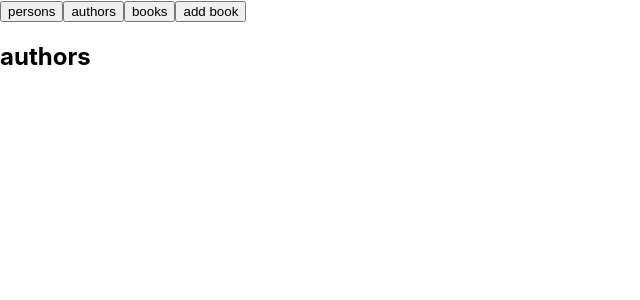
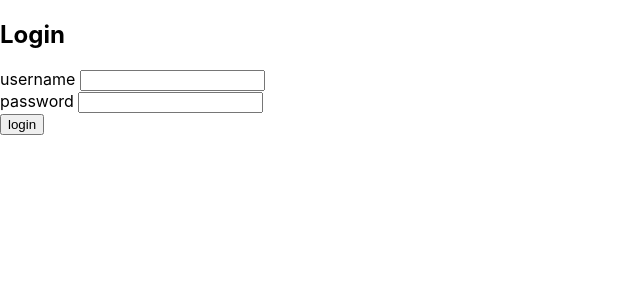
Before and after one commit to uladzimir-yeudakimovich/frontend-for-graphql, a React (Create React App) app: page / in a window 1280 px wide. Shown: the top 300 px of the page, without its empty margins (0-640 px from the left). Built offline with nearby package versions, Linux system fonts and the light colour scheme.

Commit message:
added login

```diff
--- a/package.json
+++ b/package.json
@@ -7,6 +7,7 @@
     "@testing-library/jest-dom": "^4.2.4",
     "@testing-library/react": "^9.5.0",
     "@testing-library/user-event": "^7.2.1",
+    "apollo-link-context": "^1.0.20",
     "graphql": "^15.1.0",
     "react": "^16.13.1",
     "react-dom": "^16.13.1",
--- a/src/App.js
+++ b/src/App.js
@@ -1,6 +1,8 @@
 import React, { useState } from 'react'
+import { useApolloClient } from '@apollo/client'
 
 import './App.css'
+import LoginForm from './components/login/login'
 import Authors from './components/authors'
 import Books from './components/books'
 import NewBook from './components/books/NewBook'
@@ -8,14 +10,35 @@
 import Notification from './Notification'
 
 const App = () => {
+  const [token, setToken] = useState(null)
   const [errorMessage, setErrorMessage] = useState(null)
   const [page, setPage] = useState('authors')
+  const client = useApolloClient()
 
   const notify = (message) => {
     setErrorMessage(message)
     setTimeout(() => {
       setErrorMessage(null)
     }, 10000)
+  }
+
+  const logout = () => {
+    setToken(null)
+    localStorage.clear()
+    client.resetStore()
+  }
+
+  if (!token) {
+    return (
+      <div>
+        <Notification errorMessage={errorMessage} />
+        <h2>Login</h2>
+        <LoginForm
+          setToken={setToken}
+          setError={notify}
+        />
+      </div>
+    )
   }
 
   return (
--- /dev/null
+++ b/src/components/login/login.js
@@ -0,0 +1,52 @@
+import React, { useState, useEffect } from 'react'
+import { useMutation } from '@apollo/client'
+
+import { LOGIN } from '../../queries'
+
+const LoginForm = ({ setError, setToken }) => {
+  const [username, setUsername] = useState('')
+  const [password, setPassword] = useState('')
+
+  const [ login, result ] = useMutation(LOGIN, {
+    onError: (error) => {
+      setError(error.graphQLErrors[0].message)
+    }
+  })
+
+  useEffect(() => {
+    if ( result.data ) {
+      const token = result.data.login.value
+      setToken(token)
+      localStorage.setItem('_at', token)
+    }
+  }, [result.data]) // eslint-disable-line
+
+  const submit = async (event) => {
+    event.preventDefault()
+
+    login({ variables: { username, password } })
+  }
+
+  return (
+    <div>
+      <form onSubmit={submit}>
+        <div>
+          username <input
+            value={username}
+            onChange={({ target }) => setUsername(target.value)}
+          />
+        </div>
+        <div>
+          password <input
+            type='password'
+            value={password}
+            onChange={({ target }) => setPassword(target.value)}
+          />
+        </div>
+        <button type='submit'>login</button>
+      </form>
+    </div>
+  )
+}
+
+export default LoginForm
--- a/src/index.js
+++ b/src/index.js
@@ -1,14 +1,25 @@
 import React from 'react'
 import ReactDOM from 'react-dom'
+import { ApolloClient, ApolloProvider, HttpLink, InMemoryCache } from '@apollo/client'
+import { setContext } from 'apollo-link-context'
+
 import App from './App'
 
-import { ApolloClient, ApolloProvider, HttpLink, InMemoryCache } from '@apollo/client'
+const authLink = setContext((_, { headers }) => {
+  const token = localStorage.getItem('_at')
+  return {
+    headers: {
+      ...headers,
+      authorization: token ? `bearer ${token}` : null,
+    }
+  }
+})
+
+const httpLink = new HttpLink({ uri: 'http://localhost:4000' })
 
 const client = new ApolloClient({
   cache: new InMemoryCache(),
-  link: new HttpLink({
-    uri: 'http://localhost:4000',
-  })
+  link: authLink.concat(httpLink)
 })
 
 ReactDOM.render(
--- a/src/queries.js
+++ b/src/queries.js
@@ -1,4 +1,12 @@
 import { gql  } from '@apollo/client'
+
+export const LOGIN = gql`
+  mutation login($username: String!, $password: String!) {
+    login(username: $username, password: $password)  {
+      value
+    }
+  }
+`
 
 export const ALL_PERSONS = gql`
   query  {
```
Also changed, not shown: 1 other file (tests, documents, lock files or other folders).
